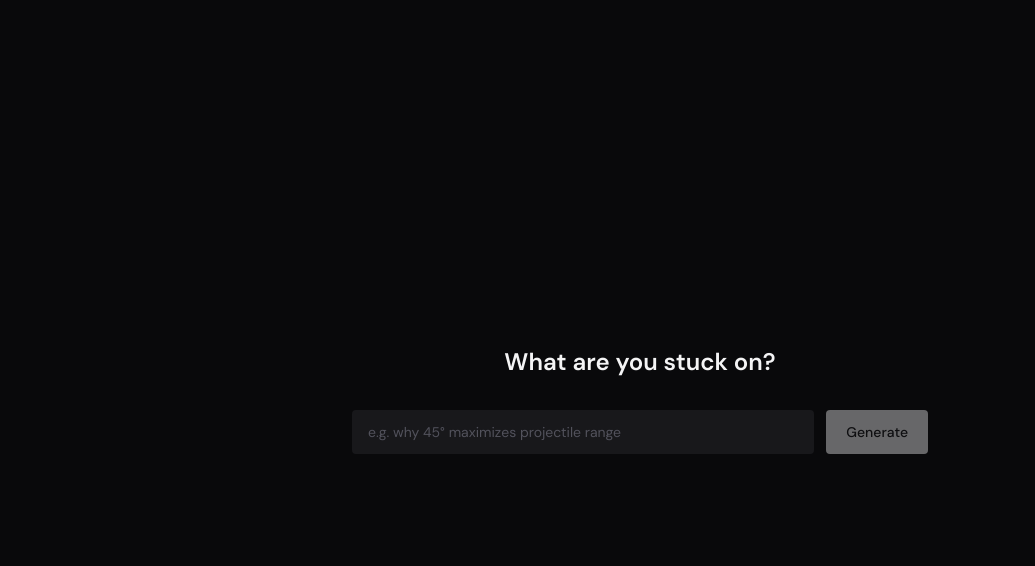
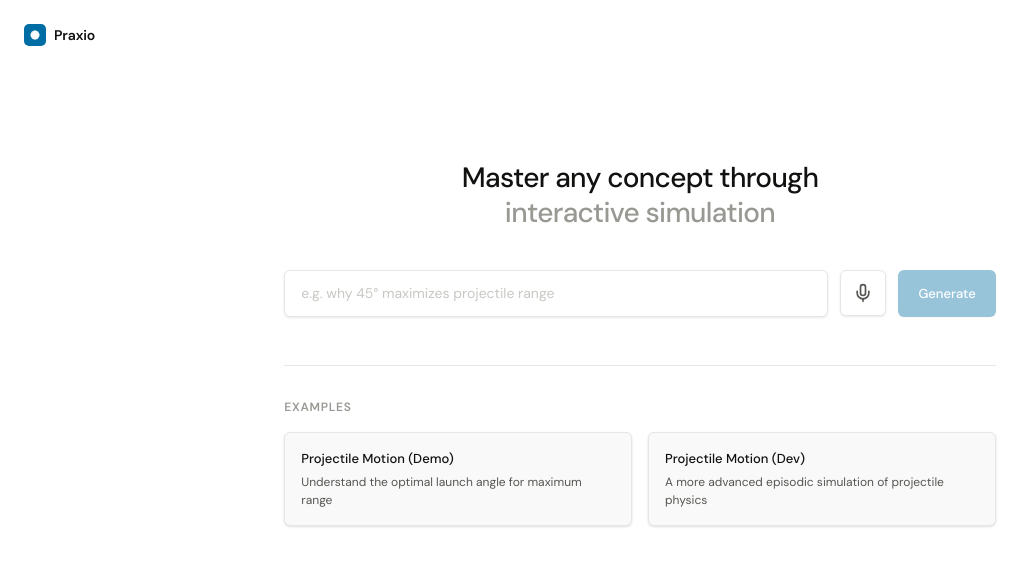
Before and after one commit to andrewy1n/praxio, a Next.js app: page / in a window 1280 px wide. Shown: the top 566 px of the page, without its empty margins (0-1035 px from the left). Built offline with nearby package versions, Linux system fonts and the light colour scheme.

Commit message:
landing page

```diff
--- a/src/app/page.tsx
+++ b/src/app/page.tsx
@@ -1,6 +1,6 @@
 'use client'
 
-import { useState, useEffect, useRef } from 'react'
+import { useState, useEffect, useRef, useCallback } from 'react'
 import { useRouter } from 'next/navigation'
 import type {
   GenerateErrorResponse,
@@ -98,51 +98,69 @@ function attemptPhaseToStepIndex(phase: GenerationAttemptPhase): number {
   }
 }
 
+function Logo({ className }: { className?: string }) {
+  return (
+    <svg
+      width="22"
+      height="22"
+      viewBox="0 0 22 22"
+      fill="none"
+      xmlns="http://www.w3.org/2000/svg"
+      className={className}
+      style={{ borderRadius: '5px' }}
+    >
+      <rect width="22" height="22" fill="var(--accent)" />
+      <circle cx="11" cy="11" r="4.5" fill="white" fillOpacity="0.9" />
+      <rect x="7.5" y="7.5" width="7" height="7" rx="1.5" fill="white" fillOpacity="0.8" transform="rotate(45 11 11)" />
+    </svg>
+  )
+}
+
 function StepRow({ label, state }: { label: string; state: Step }) {
   return (
-    <div className={`flex gap-3 items-start transition-opacity duration-400 ${state === 'pending' ? 'opacity-30' : 'opacity-100'}`}>
+    <div className={`flex gap-3 items-start transition-opacity duration-400 ${state === 'pending' ? 'opacity-40' : 'opacity-100'}`}>
       <div
-        className={`w-5 h-5 rounded-full shrink-0 mt-0.5 flex items-center justify-center border transition-all duration-400
+        className={`w-[18px] h-[18px] rounded-full shrink-0 mt-[2px] flex items-center justify-center border transition-all duration-400
         ${
         state === 'done'
-          ? 'bg-orange-400 border-orange-400'
+          ? 'bg-[color:var(--accent)] border-[color:var(--accent)]'
           : state === 'active'
-            ? 'border-orange-400 bg-transparent'
+            ? 'border-[color:var(--accent)] bg-transparent'
             : state === 'failed'
               ? 'bg-red-500 border-red-500'
-              : 'border-zinc-700 bg-zinc-800'}`}
+              : 'border-[color:var(--border)] bg-[color:var(--surface2)]'}`}
       >
         {state === 'done' && (
           <svg width="10" height="10" viewBox="0 0 12 12">
             <polyline
               points="2,6 5,9 10,3"
               fill="none"
-              stroke="#09090b"
+              stroke="white"
               strokeWidth="2"
               strokeLinecap="round"
             />
           </svg>
         )}
         {state === 'active' && (
-          <div className="w-2 h-2 rounded-full bg-orange-400 animate-pulse" />
+          <div className="w-[6px] h-[6px] rounded-full bg-[color:var(--accent)] animate-pulse" />
         )}
         {state === 'failed' && (
           <svg width="10" height="10" viewBox="0 0 12 12">
-            <line x1="3" y1="3" x2="9" y2="9" stroke="#09090b" strokeWidth="2" strokeLinecap="round" />
-            <line x1="9" y1="3" x2="3" y2="9" stroke="#09090b" strokeWidth="2" strokeLinecap="round" />
+            <line x1="3" y1="3" x2="9" y2="9" stroke="white" strokeWidth="2" strokeLinecap="round" />
+            <line x1="9" y1="3" x2="3" y2="9" stroke="white" strokeWidth="2" strokeLinecap="round" />
           </svg>
         )}
       </div>
       <span
-        className={`text-sm font-medium transition-colors duration-300
+        className={`text-[13px] font-medium transition-colors duration-300
         ${
         state === 'done'
-          ? 'text-zinc-100'
+          ? 'text-[color:var(--ink)]'
           : state === 'active'
-            ? 'text-orange-400'
+            ? 'text-[color:var(--accent)]'
             : state === 'failed'
-              ? 'text-red-400'
-              : 'text-zinc-500'}`}
+              ? 'text-red-600'
+              : 'text-[color:var(--ink3)]'}`}
       >
         {label}
       </span>
@@ -155,7 +173,66 @@ export default function LandingPage() {
   const [concept, setConcept] = useState('')
   const [loading, setLoading] = useState(false)
   const [error, setError] = useState<string | null>(null)
+  const [isListening, setIsListening] = useState(false)
   const stepsRef = useRef<React.Dispatch<React.SetStateAction<Step[]>> | null>(null)
+  const speechRecRef = useRef<any>(null)
+
+  const handleMic = useCallback(() => {
+    if (typeof window === 'undefined') return
+
+    const SpeechRecognitionCtor =
+      (window as any).SpeechRecognition
+      || (window as any).webkitSpeechRecognition
+
+    if (!SpeechRecognitionCtor) {
+      console.warn('[stt] SpeechRecognition not supported in this browser')
+      return
+    }
+
+    try {
+      if (speechRecRef.current) {
+        try { speechRecRef.current.abort?.() } catch {}
+        try { speechRecRef.current.stop?.() } catch {}
+      }
+
+      if (isListening) {
+        setIsListening(false)
+        return
+      }
+
+      const rec = new SpeechRecognitionCtor()
+      speechRecRef.current = rec
+      rec.continuous = false
+      rec.interimResults = false
+      rec.lang = 'en-US'
+
+      rec.onstart = () => {
+        setIsListening(true)
+      }
+
+      rec.onerror = (e: any) => {
+        console.warn('[stt] error', e)
+        setIsListening(false)
+      }
+
+      rec.onend = () => {
+        setIsListening(false)
+      }
+
+      rec.onresult = (event: any) => {
+        const transcript = String(event?.results?.[0]?.[0]?.transcript ?? '').trim()
+        if (transcript) {
+          setConcept(prev => prev ? `${prev} ${transcript}` : transcript)
+        }
+        setIsListening(false)
+      }
+
+      rec.start()
+    } catch (err) {
+      console.warn('[stt] failed to start', err)
+      setIsListening(false)
+    }
+  }, [isListening])
 
   const handleGenerate = async () => {
     if (!concept.trim()) return
@@ -287,26 +364,70 @@ export default function LandingPage() {
   }
 
   return (
-    <div className="flex flex-col items-center justify-center min-h-screen bg-zinc-950 text-zinc-100 px-6">
-      <h1 className="text-2xl font-semibold mb-8">What are you stuck on?</h1>
-      <div className="flex gap-3 w-full max-w-xl">
+    <div className="flex flex-col items-center min-h-screen bg-[color:var(--bg)] text-[color:var(--ink)] px-6 pt-[20vh]">
+      <div className="absolute top-6 left-6 flex items-center gap-2">
+        <Logo />
+        <span className="text-[14px] font-semibold tracking-[-0.01em] text-[color:var(--ink)]">Praxio</span>
+      </div>
+
+      <div className="w-full max-w-[var(--measure-lg)] mx-auto flex flex-col items-center">
+        <h1 className="text-[28px] font-medium tracking-tight mb-10 text-center leading-tight">
+          Master any concept through <br/><span className="text-[color:var(--ink3)]">interactive simulation</span>
+        </h1>
+        <div className="flex gap-3 w-full mb-12">
           <input
             type="text"
             value={concept}
             onChange={e => setConcept(e.target.value)}
             onKeyDown={e => e.key === 'Enter' && handleGenerate()}
             placeholder="e.g. why 45° maximizes projectile range"
-          className="flex-1 bg-zinc-900 rounded px-4 py-3 text-sm outline-none placeholder-zinc-600"
+            className="flex-1 bg-white border border-[color:var(--border)] rounded-[var(--r)] px-4 py-3 text-[14px] outline-none placeholder-[color:var(--ink4)] shadow-[var(--shadow-sm)] focus:border-[color:var(--accent)] focus:ring-1 focus:ring-[color:var(--accent-light)] transition-all"
           />
+          <button
+            onClick={handleMic}
+            className={`flex items-center justify-center w-[46px] h-[46px] shrink-0 rounded-[var(--r)] border transition-colors ${
+              isListening
+                ? 'bg-red-500/10 border-red-500 text-red-500 animate-pulse'
+                : 'bg-white border-[color:var(--border)] text-[color:var(--ink2)] hover:border-[color:var(--border-strong)] shadow-[var(--shadow-sm)]'
+            }`}
+            title="Speak concept"
+          >
+            <svg width="20" height="20" viewBox="0 0 24 24" fill="none" stroke="currentColor" strokeWidth="2" strokeLinecap="round" strokeLinejoin="round">
+              <path d="M12 2a3 3 0 0 0-3 3v7a3 3 0 0 0 6 0V5a3 3 0 0 0-3-3z"></path>
+              <path d="M19 10v2a7 7 0 0 1-14 0v-2"></path>
+              <line x1="12" y1="19" x2="12" y2="22"></line>
+            </svg>
+          </button>
           <button
             onClick={handleGenerate}
             disabled={!concept.trim()}
-          className="px-5 py-3 bg-zinc-100 text-zinc-900 rounded text-sm font-medium disabled:opacity-40"
+            className="px-5 py-3 bg-[color:var(--accent)] text-white rounded-[var(--r)] text-[13px] font-medium disabled:opacity-40 shadow-[var(--shadow-sm)] hover:bg-[color:var(--accent-mid)] transition-colors"
           >
             Generate
           </button>
         </div>
-      {error && <p className="mt-4 text-sm text-red-400">{error}</p>}
+        {error && <p className="mb-8 text-[13px] text-red-500">{error}</p>}
+
+        <div className="w-full border-t border-[color:var(--border)] pt-8">
+          <h2 className="text-[12px] uppercase tracking-[0.06em] text-[color:var(--ink3)] font-semibold mb-4">Examples</h2>
+          <div className="grid grid-cols-1 sm:grid-cols-2 gap-4">
+            <button
+              onClick={() => router.push('/workspace/demo')}
+              className="flex flex-col text-left p-4 rounded-[var(--r)] border border-[color:var(--border)] bg-[color:var(--surface)] hover:border-[color:var(--border-strong)] transition-colors shadow-sm"
+            >
+              <span className="text-[13px] font-medium text-[color:var(--ink)] mb-1">Projectile Motion (Demo)</span>
+              <span className="text-[12px] text-[color:var(--ink2)] line-clamp-2">Understand the optimal launch angle for maximum range</span>
+            </button>
+            <button
+              onClick={() => router.push('/workspace/dev')}
+              className="flex flex-col text-left p-4 rounded-[var(--r)] border border-[color:var(--border)] bg-[color:var(--surface)] hover:border-[color:var(--border-strong)] transition-colors shadow-sm"
+            >
+              <span className="text-[13px] font-medium text-[color:var(--ink)] mb-1">Projectile Motion (Dev)</span>
+              <span className="text-[12px] text-[color:var(--ink2)] line-clamp-2">A more advanced episodic simulation of projectile physics</span>
+            </button>
+          </div>
+        </div>
+      </div>
     </div>
   )
 }
@@ -331,19 +452,22 @@ function GenerationLoadingScreenControlled({
   const onSandbox = steps[4] === 'active' || steps[4] === 'done'
 
   return (
-    <div className="flex flex-col items-center justify-center min-h-screen bg-zinc-950 text-zinc-100 gap-0">
-      <div className="text-sm font-semibold text-zinc-100 mb-2">Praxio</div>
-      <p className="text-sm text-zinc-400 mb-9 max-w-md text-center leading-relaxed">
+    <div className="flex flex-col items-center justify-center min-h-screen bg-[color:var(--bg)] text-[color:var(--ink)] px-6">
+      <div className="flex items-center gap-2 mb-3">
+        <Logo />
+        <span className="text-[14px] font-semibold tracking-[-0.01em] text-[color:var(--ink)]">Praxio</span>
+      </div>
+      <p className="text-[15px] text-[color:var(--ink2)] mb-10 max-w-[var(--measure-lg)] text-center leading-[1.45]">
         &ldquo;{concept}&rdquo;
       </p>
 
-      <div className="w-96 flex flex-col gap-3">
+      <div className="w-[320px] flex flex-col gap-[14px] p-6 bg-[color:var(--surface)] border border-[color:var(--border)] rounded-[var(--r)] shadow-[var(--shadow-sm)]">
         {STEPS.map((s, i) => (
           <StepRow key={s.id} label={s.label} state={steps[i]} />
         ))}
       </div>
 
-      <p className="mt-8 text-xs text-zinc-600 font-mono">
+      <p className="mt-8 text-[11px] uppercase tracking-[0.06em] text-[color:var(--ink3)] font-mono">
         {allDone
           ? 'launching workspace...'
           : onSandbox
--- a/src/components/workspace/WorkspaceTopBar.tsx
+++ b/src/components/workspace/WorkspaceTopBar.tsx
@@ -41,19 +41,19 @@ export default function WorkspaceTopBar({
         className="flex shrink-0 items-center gap-1.5 rounded-md outline-none ring-offset-2 hover:opacity-90 focus-visible:ring-2 focus-visible:ring-[color:var(--accent-border)]"
         title="New concept"
       >
-        <div className="flex h-6 w-6 items-center justify-center rounded-[6px] bg-[color:var(--accent)]">
-          <svg width="13" height="13" viewBox="0 0 12 12" fill="none" aria-hidden>
-            <path
-              d="M2 10 L6 2 L10 10"
-              stroke="white"
-              strokeWidth="1.8"
-              strokeLinecap="round"
-              strokeLinejoin="round"
-            />
-            <path d="M3.5 7.5 L8.5 7.5" stroke="white" strokeWidth="1.5" strokeLinecap="round" />
-          </svg>
-        </div>
-        <span className="text-[15px] font-semibold tracking-tight text-[color:var(--ink)]">Praxio</span>
+        <svg
+          width="22"
+          height="22"
+          viewBox="0 0 22 22"
+          fill="none"
+          xmlns="http://www.w3.org/2000/svg"
+          style={{ borderRadius: '5px' }}
+        >
+          <rect width="22" height="22" fill="var(--accent)" />
+          <circle cx="11" cy="11" r="4.5" fill="white" fillOpacity="0.9" />
+          <rect x="7.5" y="7.5" width="7" height="7" rx="1.5" fill="white" fillOpacity="0.8" transform="rotate(45 11 11)" />
+        </svg>
+        <span className="text-[14px] font-semibold tracking-[-0.01em] text-[color:var(--ink)]">Praxio</span>
       </Link>
 
       <div className="h-5 w-px shrink-0 bg-[color:var(--border)]" />
```
Lines whose indentation alone changed are shown as unchanged.
